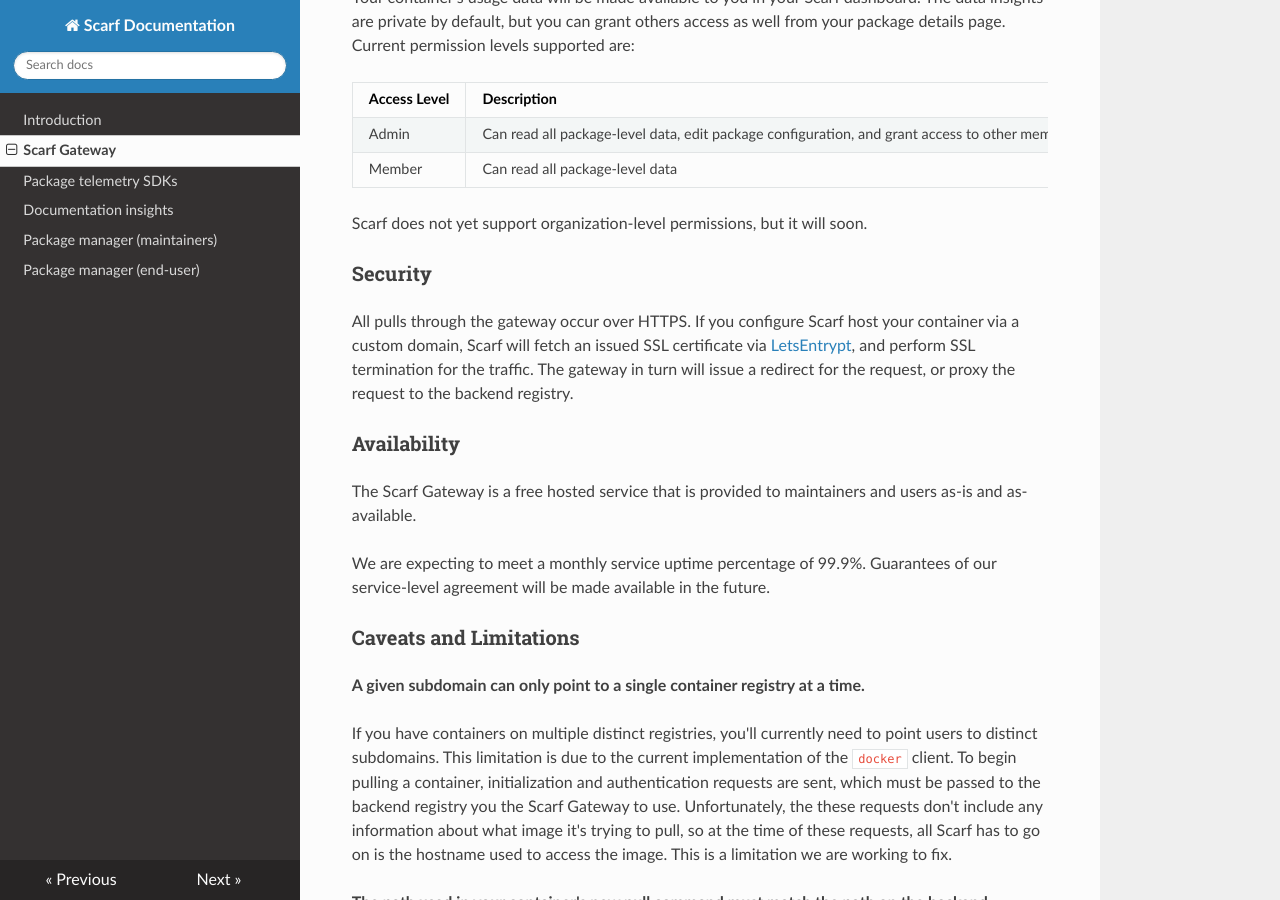
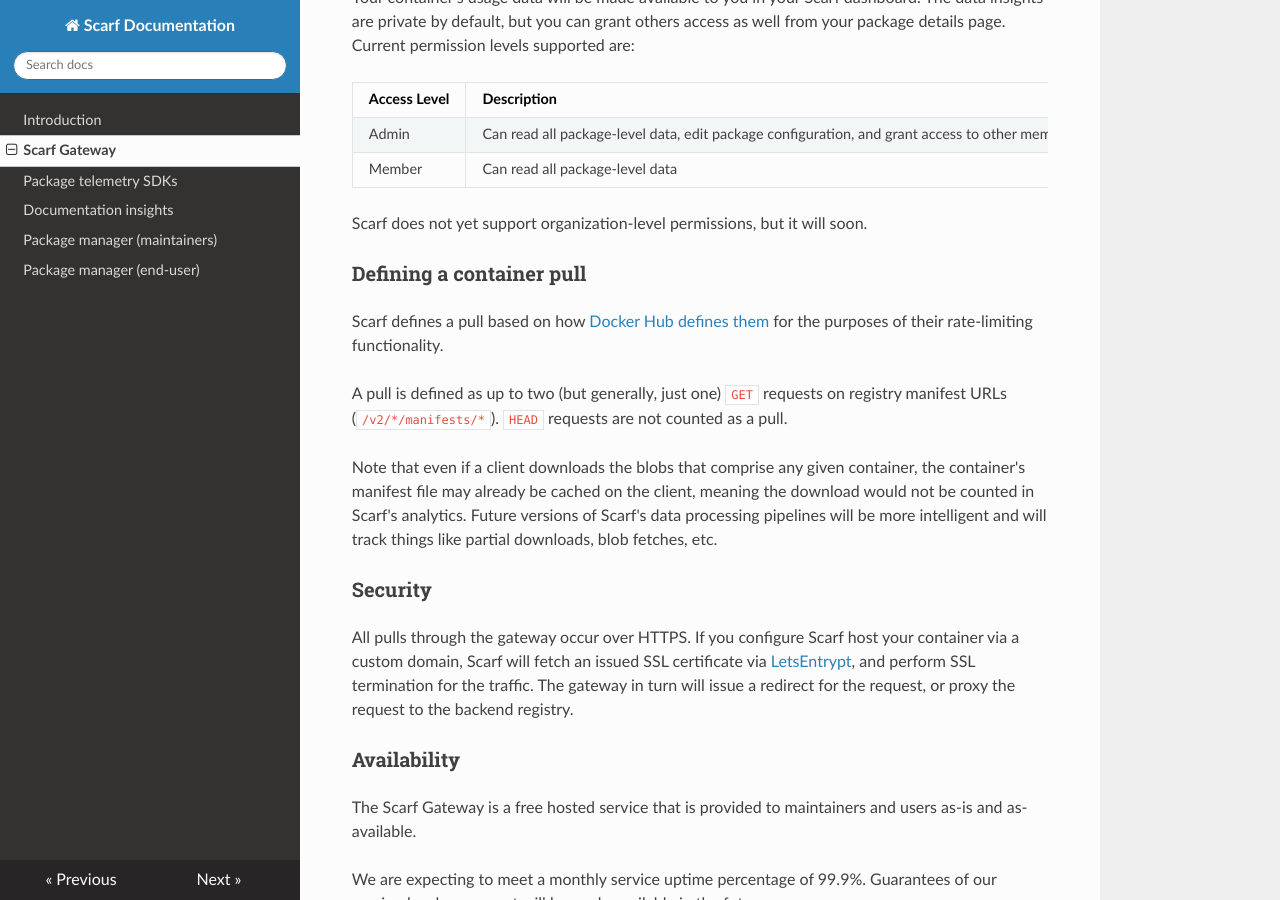
Before and after one commit to scarf-sh/docs, an MkDocs documentation site: the page built from docs/gateway.md, in a window 1280 px wide and 900 px high, scrolled down 1680 px. Built offline with MkDocs 1.6.1, drawn with Linux system fonts in a browser that asks for light colours; nearby versions of some CDN libraries.

Commit message:
Pull definition

```diff
--- a/docs/gateway.md
+++ b/docs/gateway.md
@@ -49,6 +49,15 @@
 | Member       | Can read all package-level data                                                                |
 
 Scarf does not yet support organization-level permissions, but it will soon.
+
+### Defining a container pull
+
+Scarf defines a pull based on how [Docker Hub defines them](https://docs.docker.com/docker-hub/download-rate-limit/) for the purposes of their rate-limiting functionality.
+
+A pull is defined as up to two (but generally, just one) `GET` requests on registry manifest URLs (`/v2/*/manifests/*`). `HEAD` requests are not counted as a pull.
+
+Note that even if a client downloads the blobs that comprise any given container, the container's manifest file may already be cached on the client, meaning the download would not be counted in Scarf's analytics. Future versions of Scarf's data processing pipelines will be more intelligent and will track things like partial downloads, blob fetches, etc.
+
 
 ### Security
 
```
